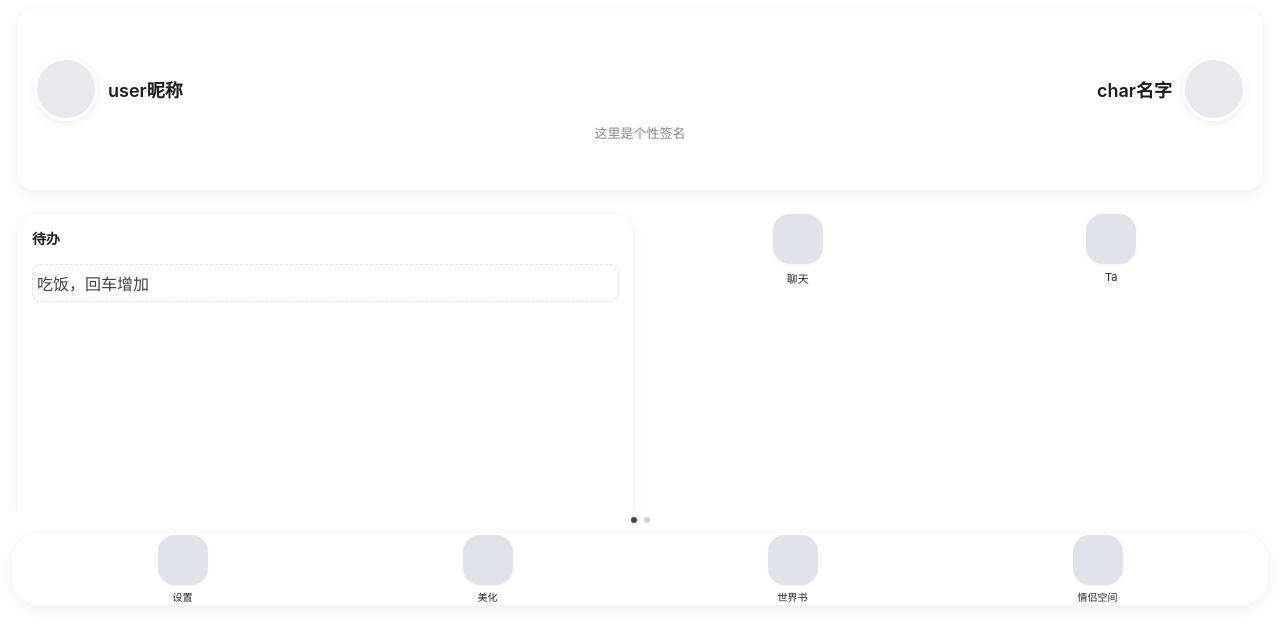
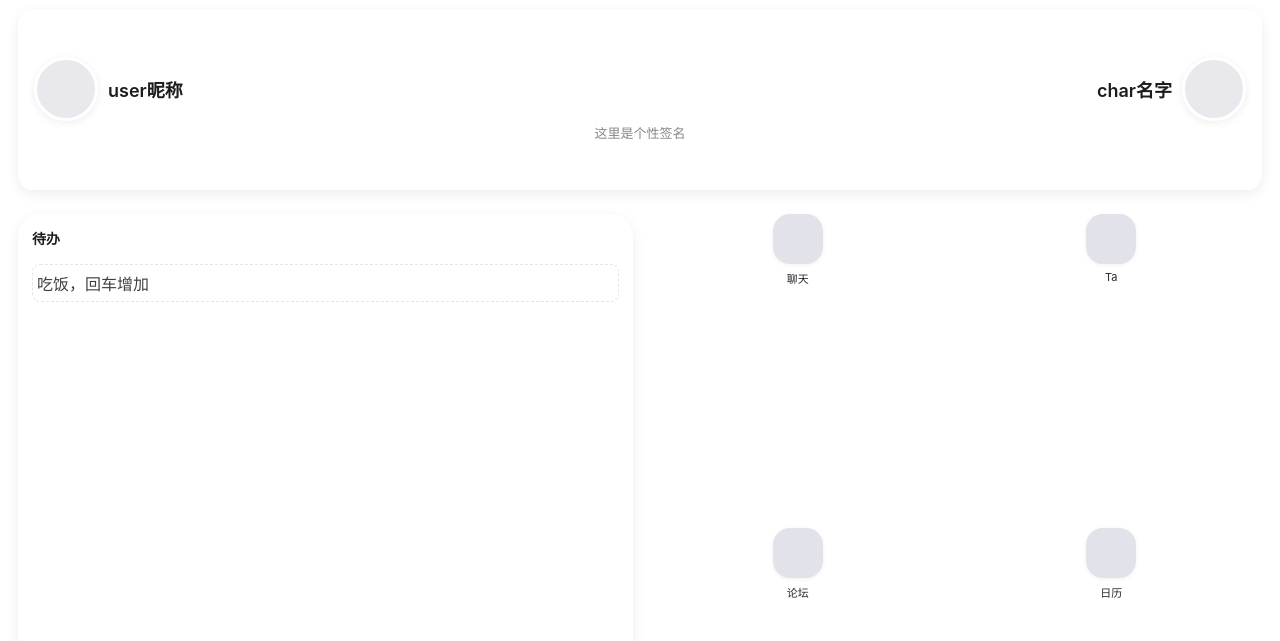
Before and after one commit to qilily740/-, a plain HTML site: page index.html in a window 1280 px wide. Shown: the part 159-800 px from the top of the page. Drawn offline with Linux system fonts and the light colour scheme.

Commit message:
Adjust desktop scroll wrap height calculation

```diff
--- a/style.css
+++ b/style.css
@@ -24,7 +24,7 @@
 }
 /* 横向滑动桌面容器 */
 .desktop-scroll-wrap{
-  height: calc(100vh - 130px);
+  height: calc(100vh - 0px);
   display:flex;
   overflow-x:auto; /* ✅只允许内部横向左右滑桌面页面 */
   scroll-snap-type:x mandatory;
```
